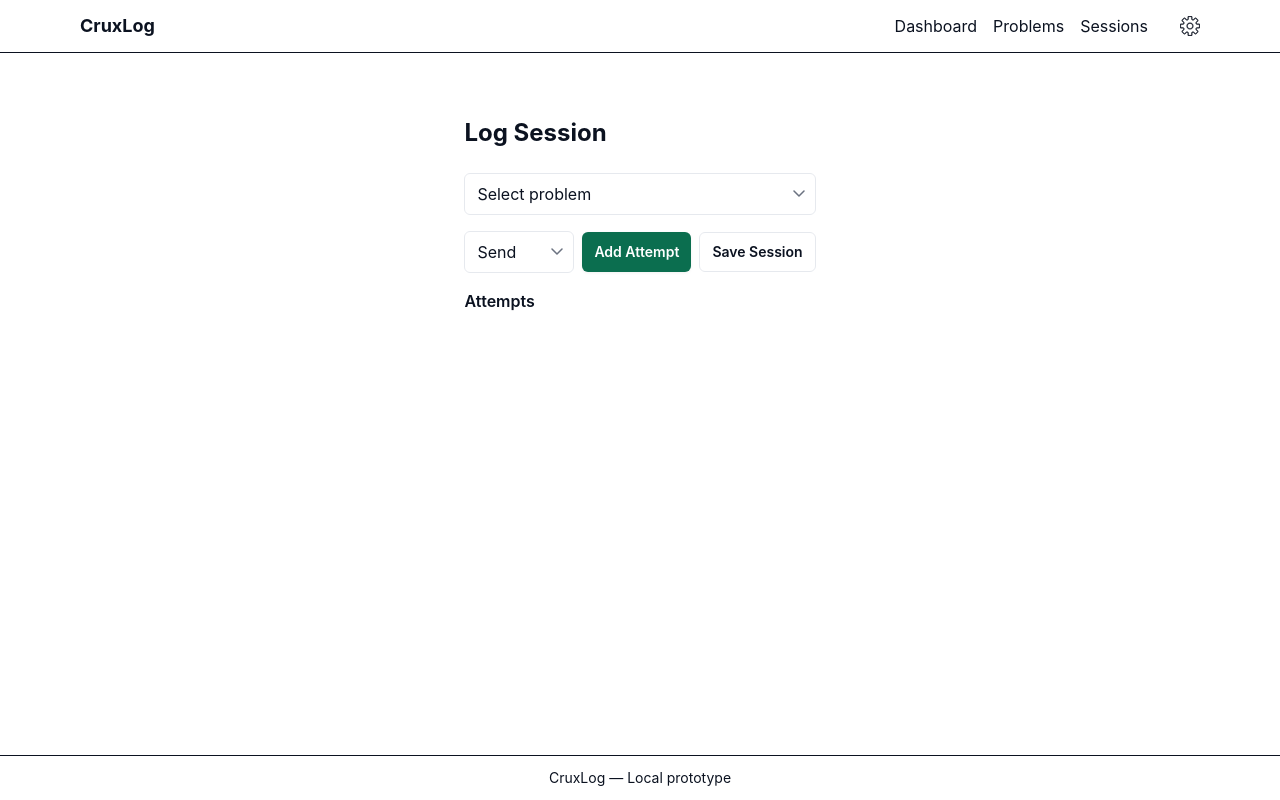
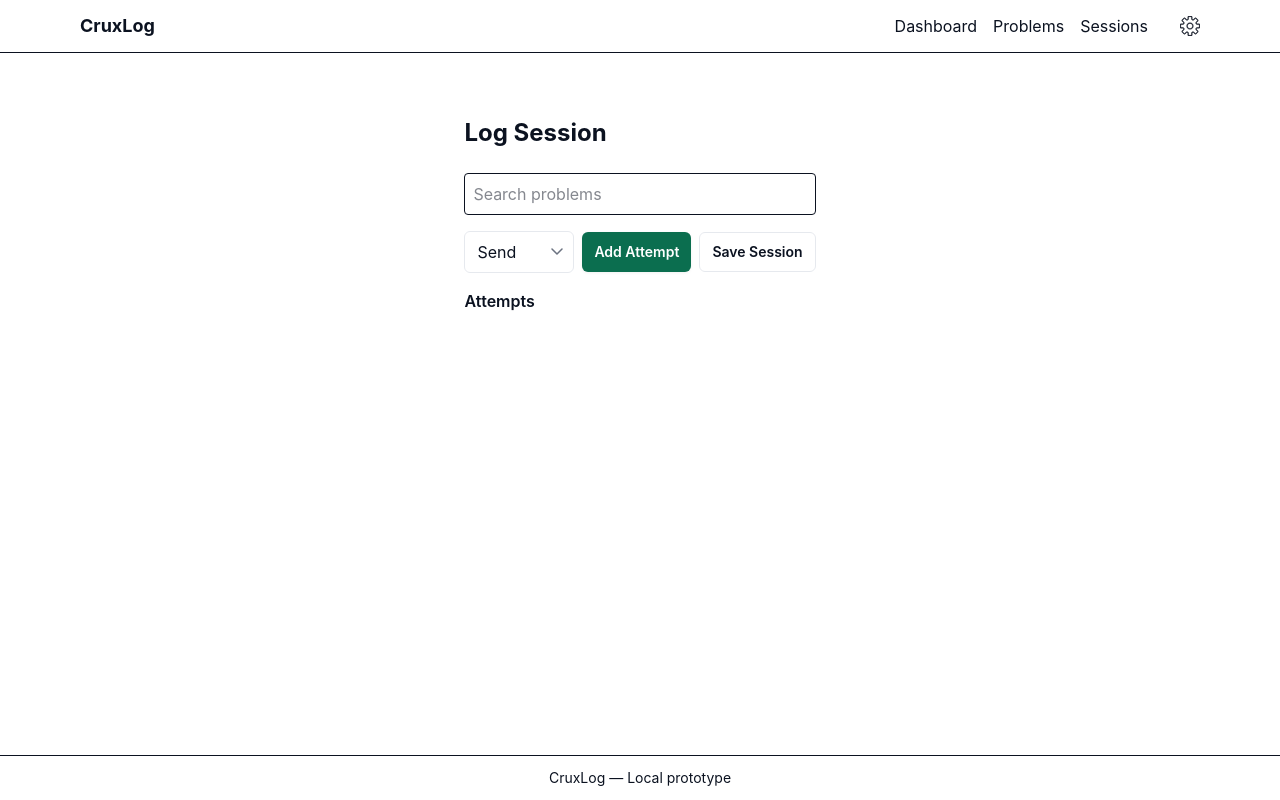
Before and after one commit to CurvyAura/CruxLog, a Next.js app: page /sessions/new in a window 1280 px wide. Built offline with nearby package versions, Linux system fonts and the light colour scheme.

Commit message:
add search for problems

```diff
--- a/src/app/sessions/new/page.js
+++ b/src/app/sessions/new/page.js
@@ -1,6 +1,6 @@
 "use client";
 
-import { useEffect, useState } from "react";
+import { useEffect, useState, useRef } from "react";
 import Link from "next/link";
 import { getAll, save, put, getSetting, setSetting } from "../../../lib/storage";
 import Select from "../../../components/ui/Select";
@@ -23,6 +23,12 @@ export default function NewSession() {
   const [attempts, setAttempts] = useState([]);
   const [saved, setSaved] = useState(false);
   const router = useRouter();
+  const [query, setQuery] = useState("");
+  const [open, setOpen] = useState(false);
+  const [filteredProblems, setFilteredProblems] = useState([]);
+  const [activeIndex, setActiveIndex] = useState(0);
+  const inputRef = useRef(null);
+  const containerRef = useRef(null);
 
   useEffect(() => {
     getAll("problems").then(setProblems);
@@ -43,6 +49,32 @@ export default function NewSession() {
     });
     return () => (mounted = false);
   }, []);
+
+  // Update filtered problems when query or problems list changes
+  useEffect(() => {
+    const q = (query || "").trim().toLowerCase();
+    if (!q) {
+      setFilteredProblems(problems.slice(0, 50));
+      setActiveIndex(0);
+      return;
+    }
+    const matches = problems.filter((p) => (p.name || "").toLowerCase().includes(q) || (p.grade || "").toLowerCase().includes(q));
+    setFilteredProblems(matches.slice(0, 50));
+    setActiveIndex(0);
+  }, [query, problems]);
+
+  // Close dropdown when clicking outside the picker
+  useEffect(() => {
+    function onDocMouse(e) {
+      if (!open) return;
+      if (!containerRef.current) return;
+      if (!containerRef.current.contains(e.target)) {
+        setOpen(false);
+      }
+    }
+    document.addEventListener("mousedown", onDocMouse);
+    return () => document.removeEventListener("mousedown", onDocMouse);
+  }, [open]);
 
   // Persist draft when the in-progress fields change so navigation away/back restores state
   useEffect(() => {
@@ -86,12 +118,84 @@ export default function NewSession() {
       </header>
 
       <div className="grid gap-4">
-        <Select value={selected} onChange={(e) => setSelected(e.target.value)} className="w-full">
-          <option value="">Select problem</option>
-          {problems.map((b) => (
-            <option key={b.id} value={b.id}>{b.name} — {b.grade}</option>
-          ))}
-        </Select>
+        {/* Searchable problem picker */}
+  <div className="relative" ref={containerRef}>
+          <label className="sr-only">Select problem</label>
+          <input
+            ref={inputRef}
+            type="text"
+            value={selected ? (problems.find((p) => p.id === selected)?.name || "") : query}
+            onChange={(e) => {
+              // typing resets selected and filters
+              setSelected("");
+              setQuery(e.target.value);
+              setOpen(true);
+            }}
+            onFocus={() => setOpen(true)}
+            onKeyDown={(e) => {
+              if (e.key === "ArrowDown") {
+                e.preventDefault();
+                setActiveIndex((i) => Math.min(i + 1, filteredProblems.length - 1));
+              } else if (e.key === "ArrowUp") {
+                e.preventDefault();
+                setActiveIndex((i) => Math.max(i - 1, 0));
+              } else if (e.key === "Enter") {
+                e.preventDefault();
+                const pick = filteredProblems[activeIndex];
+                if (pick) {
+                  setSelected(pick.id);
+                  setOpen(false);
+                  setQuery("");
+                }
+              } else if (e.key === "Escape") {
+                setOpen(false);
+              }
+            }}
+            placeholder="Search problems"
+            className="w-full border rounded p-2"
+          />
+          {open && (
+            <ul
+              className="absolute z-40 left-0 right-0 max-h-52 overflow-auto mt-1"
+              style={{
+                background: "var(--surface)",
+                border: "1px solid var(--border)",
+                boxShadow: "var(--shadow-sm)",
+                borderRadius: "var(--radius-sm)",
+                padding: 4,
+              }}
+            >
+              {filteredProblems.length ? (
+                filteredProblems.map((b, i) => {
+                  const active = i === activeIndex;
+                  return (
+                    <li
+                      key={b.id}
+                      onMouseDown={(ev) => {
+                        ev.preventDefault();
+                        setSelected(b.id);
+                        setOpen(false);
+                        setQuery("");
+                      }}
+                      onMouseEnter={() => setActiveIndex(i)}
+                      style={{
+                        padding: '10px 12px',
+                        cursor: 'pointer',
+                        background: active ? 'rgba(16,185,129,0.12)' : 'transparent',
+                        color: 'var(--text)',
+                      }}
+                    >
+                      <div style={{ fontWeight: 600 }}>{b.name}</div>
+                      <div style={{ fontSize: 12, color: 'var(--muted)', marginTop: 2 }}>{b.grade}</div>
+                    </li>
+                  );
+                })
+              ) : (
+                <li style={{ padding: 10, color: 'var(--muted)' }} className="text-sm">No matches</li>
+              )}
+            </ul>
+          )}
+        </div>
         <div className="flex gap-2 items-center flex-wrap">
           <Select value={result} onChange={(e) => setResult(e.target.value)}>
             <option value="send">Send</option>
```
